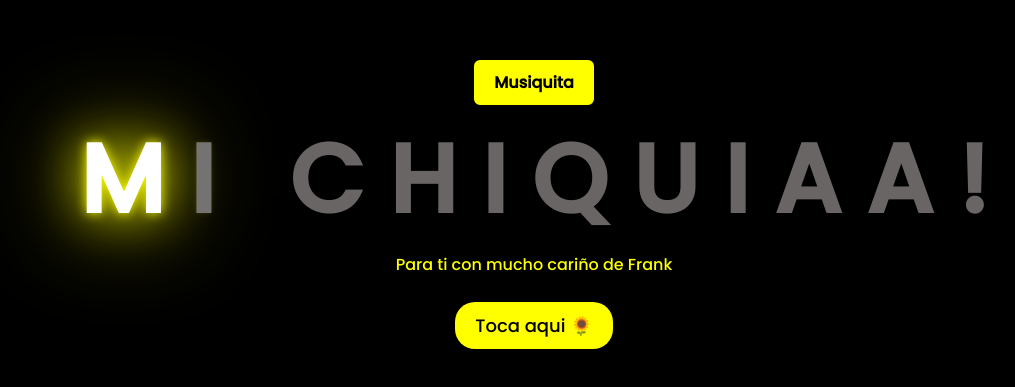
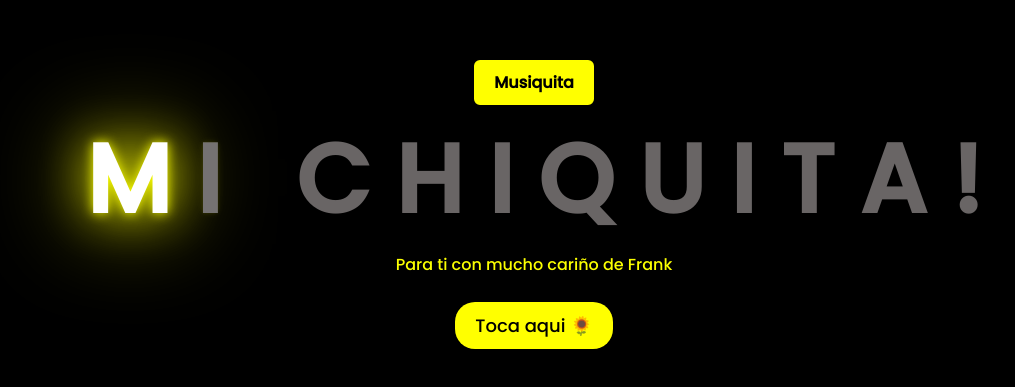
Before and after one commit to cristofher13/de-fran, a plain HTML site: page index.html in a window 1280 px wide. Shown: the part 205-592 px from the top of the page, without its empty margins (114-1129 px from the left). Drawn offline with Linux system fonts and the light colour scheme.

Commit message:
Update index.html

```diff
--- a/index.html
+++ b/index.html
@@ -30,7 +30,7 @@
         <span>Q</span>
         <span>U</span>
         <span>I</span>
-        <span>A</span>
+        <span>T</span>
         <span>A</span>
         <span>!</span>
     </div>
```
